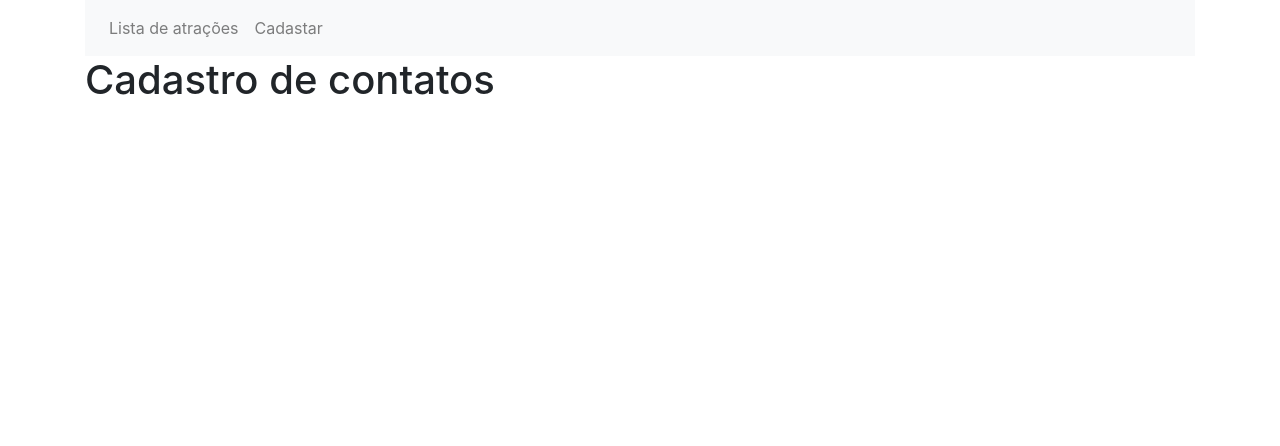
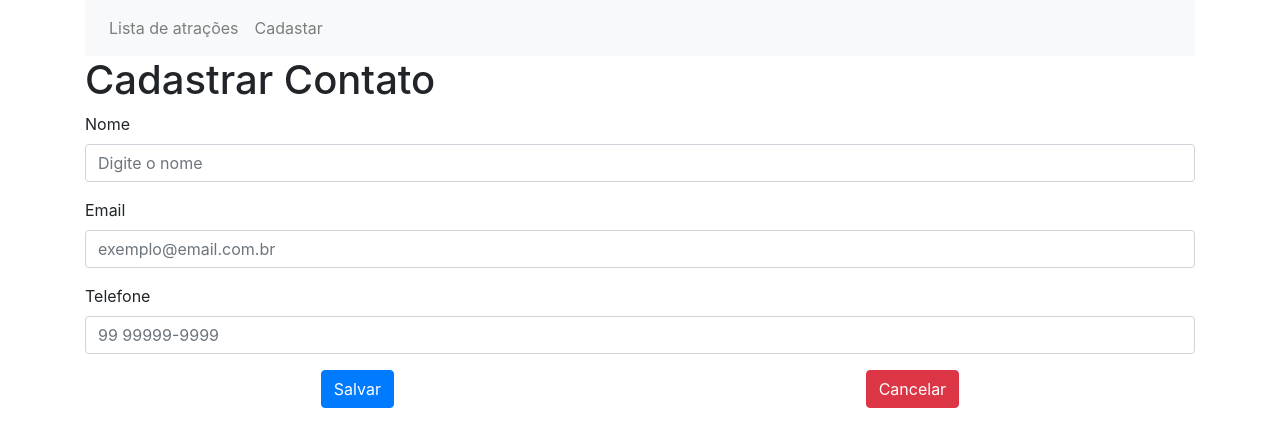
Before and after one commit to bognarjunior/gerenciador-contato, a React (Create React App) app: page /cadastro in a window 1280 px wide. Shown: the top 446 px of the page. Built offline with nearby package versions, Linux system fonts and the light colour scheme.

Commit message:
Atualizando o componente de cadastro
Deixando o componente de cadastro funcional

```diff
--- a/src/components/Cadastro.js
+++ b/src/components/Cadastro.js
@@ -1,8 +1,89 @@
-import React, { Component } from 'react'
+import React, { Component } from 'react';
+
+import { setList } from'./../services';
 
 export default class Listar extends Component {
+    state = {
+        contact: {
+            name: "",
+            email: "",
+            phone: "",
+            date: ""
+        },
+        isInValid: false
+    };
+
+    handleName = (e) => {
+        this.setState({
+            isInValid: false
+        });
+        let contact = Object.assign({}, this.state.contact);
+        contact.name = e.target.value;
+        this.setState({contact});
+      }
+
+    handleEmail = (e) => {
+        let contact = Object.assign({}, this.state.contact);
+        contact.email = e.target.value;
+        this.setState({contact});
+    }
+
+    handlePhone = (e) => {
+        let contact = Object.assign({}, this.state.contact);
+        contact.phone = e.target.value;
+        this.setState({contact});
+    }
+
+    saveItens = () => {
+        if(!this.validate()){
+          this.setState({
+            isInValid: true
+          })
+          return;
+        };
+        setList(this.state.contact);
+        this.props.history.push("/");
+      }
+
+    validate = () => {
+        const { name } = this.state.contact;
+        return (name.trim().length < 3) ? false : true;
+    }
+
+    cancelForm = () => {
+        this.setState({
+            name: "",
+            email: "",
+            phone: "",
+            date: "",
+        });
+        this.props.history.push("/");
+    }
 
   render() {
-    return (<h1>Cadastro de contatos</h1>)
+    return (
+        <div>
+            <h1>Cadastrar Contato</h1>
+            <div className="form-group">
+                <label htmlFor="inputName">Nome</label>
+                <input type="text" className="form-control" id="inputName" placeholder="Digite o nome" onChange={this.handleName}/>
+            </div>
+
+            <div className="form-group">
+                <label htmlFor="inputEmail">Email</label>
+                <input type="email" className="form-control" id="inputEmail" placeholder="exemplo@email.com.br" onChange={this.handleEmail}/>
+            </div>
+
+            <div className="form-group">
+                <label htmlFor="inputPhone">Telefone</label>
+                <input type="text" className="form-control" id="inputPhone" placeholder="99 99999-9999" onChange={this.handlePhone}/>
+            </div>
+
+            <div className="d-flex justify-content-around">
+              <button className="btn btn-primary" onClick={this.saveItens}>Salvar</button>
+              <button className="btn btn-danger" onClick={this.cancelForm}>Cancelar</button>
+            </div>
+        </div>
+    )
   }
 }
```
